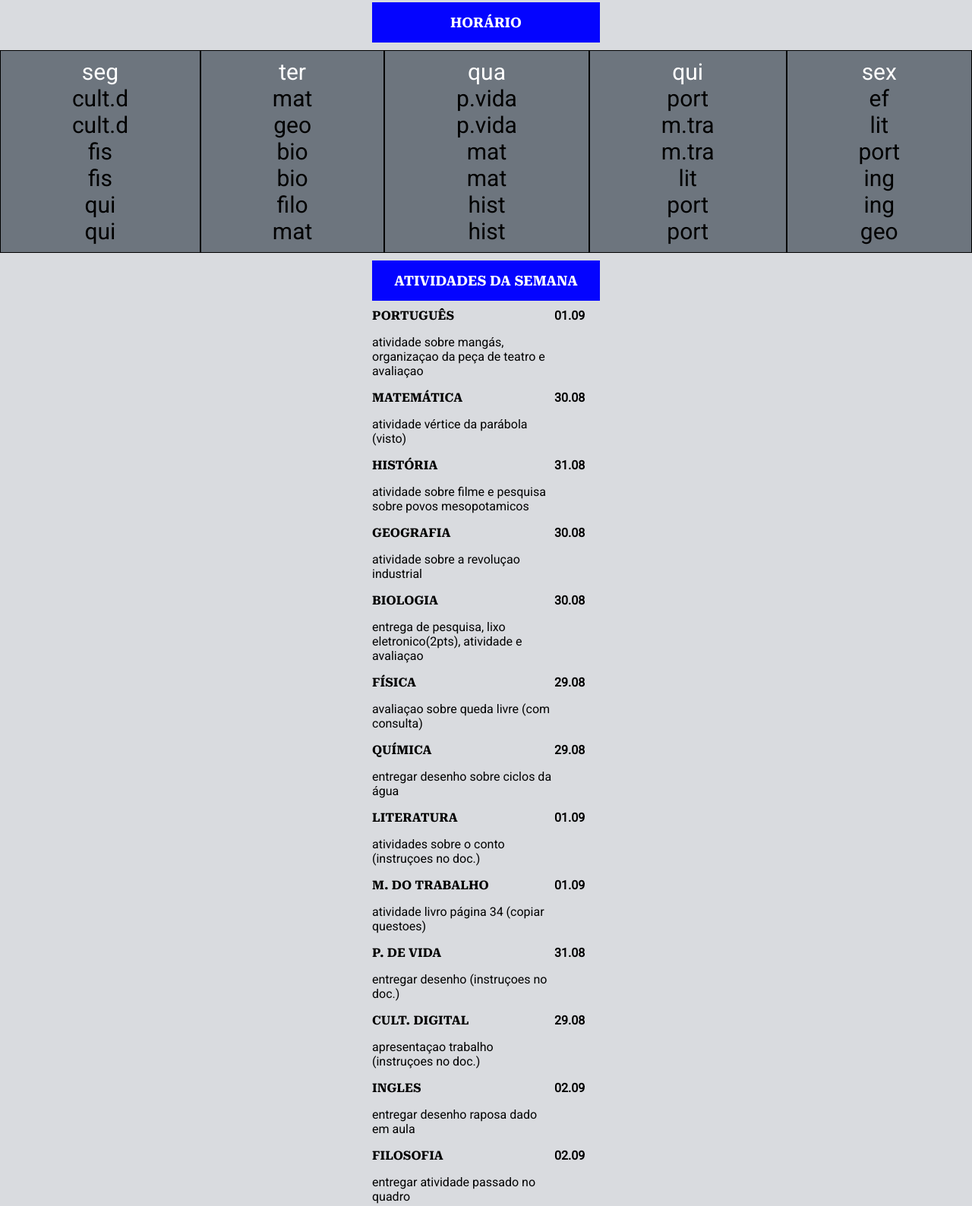
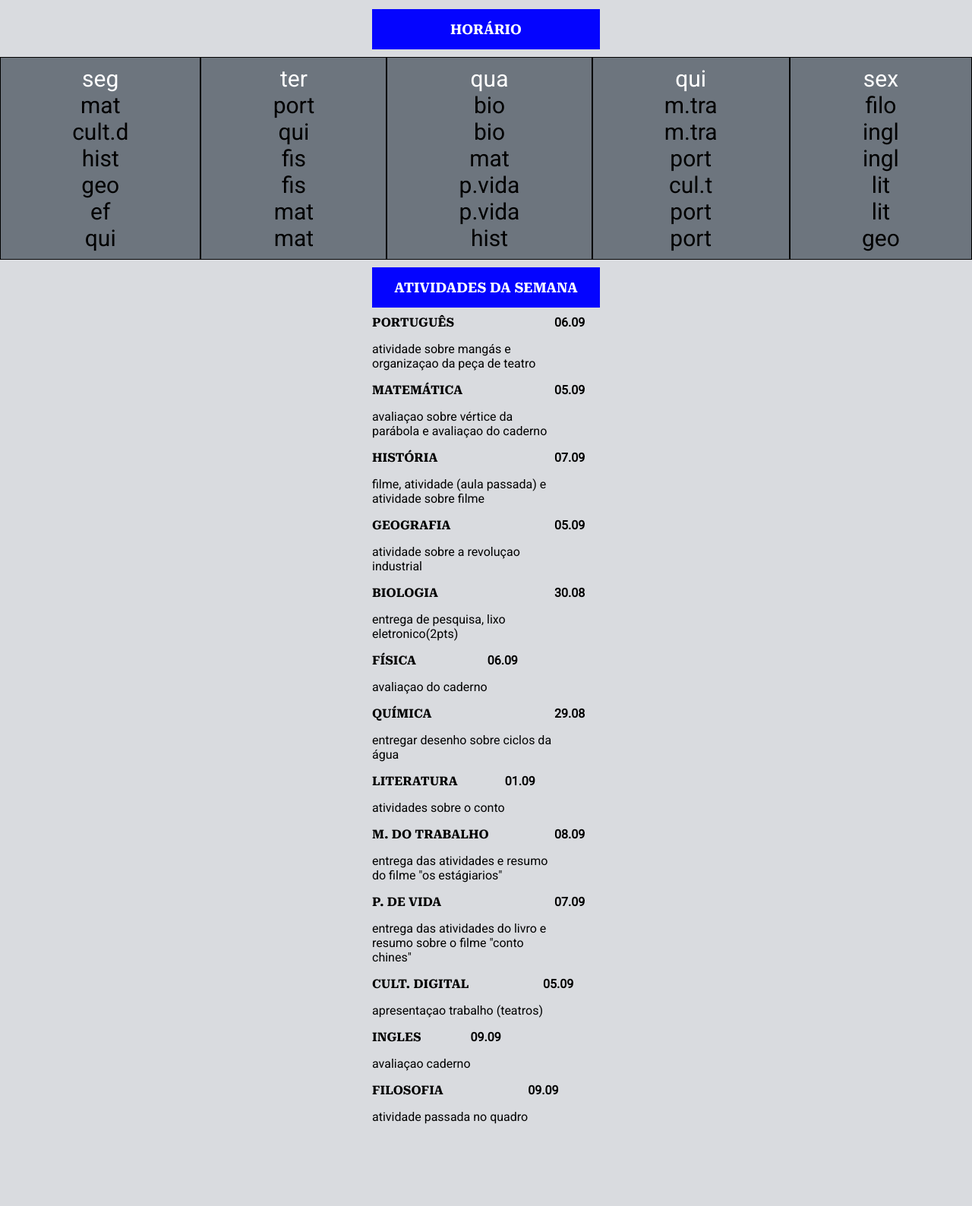
Before and after one commit to natbg0/Riachuelo105, a plain HTML site: page index.html in a window 1280 px wide. Shown: the part 192-1780 px from the top of the page at 76% size. After the commit the page ends 1688 px from the top, so only its background shows below. Drawn offline with Linux system fonts and the light colour scheme.

Commit message:
Add files via upload

```diff
--- a/index.html
+++ b/index.html
@@ -118,43 +118,43 @@
 
      <div id="item">seg
        <blockquote contenteditable="true">
+     <p>mat</p>
      <p>cult.d</p>
-     <p>cult.d</p>
-     <p>fis</p>
-     <p>fis</p>
-     <p>qui</p>
+     <p>hist</p>
+     <p>geo</p>
+     <p>ef</p>
      <p>qui</p>
        </blockquote>
      </div>
 
      <div id="item">ter
        <blockquote contenteditable="true">
+     <p>port</p>
+     <p>qui</p>
+     <p>fis</p>
+     <p>fis</p>
      <p>mat</p>
-     <p>geo</p>
-     <p>bio</p>
-     <p>bio</p>
-     <p>filo</p>
      <p>mat</p>
        </blockquote>
      </div>
 
      <div id="item">qua
        <blockquote contenteditable="true">
+     <p>bio</p>
+     <p>bio</p>
+     <p>mat</p>
      <p>p.vida</p>
      <p>p.vida</p>
-     <p>mat</p>
-     <p>mat</p>
-     <p>hist</p>
      <p>hist</p>
        </blockquote>
      </div>
 
      <div id="item">qui
        <blockquote contenteditable="true">
-     <p>port</p>
      <p>m.tra</p>
      <p>m.tra</p>
-     <p>lit</p>
+     <p>port</p>
+     <p>cul.t</p>
      <p>port</p>
      <p>port</p>
        </blockquote>
@@ -162,11 +162,11 @@
 
      <div id="item">sex
        <blockquote contenteditable="true">
-     <p>ef</p>
+     <p>filo</p>
+     <p>ingl</p>
+     <p>ingl</p>
      <p>lit</p>
-     <p>port</p>
-     <p>ing</p>
-     <p>ing</p>
+     <p>lit</p>
      <p>geo</p>
          </blockquote>
      </div>
@@ -183,14 +183,14 @@
            <h3>português</h3>
            <blockquote contenteditable="true">
            <p class="description">
-            atividade sobre mangás, organizaçao da peça de teatro e avaliaçao
+            atividade sobre mangás e organizaçao da peça de teatro
            </p>
            </blockquote>
          </div>
 
          <blockquote contenteditable="true">
          <strong class="prazo">
-           01.09
+           06.09
          </strong>
          </blockquote>
        </li>
@@ -201,14 +201,14 @@
            <h3>matemática</h3>
            <blockquote contenteditable="true">
            <p class="description">
-            atividade vértice da parábola (visto)
+            avaliaçao sobre vértice da parábola e avaliaçao do caderno
            </p>
            </blockquote>
          </div>
 
          <blockquote contenteditable="true">
          <strong class="prazo">
-           30.08
+           05.09
          </strong>
          </blockquote>
       </li>
@@ -219,14 +219,14 @@
           <h3>história</h3>
           <blockquote contenteditable="true">
           <p class="description">
-           atividade sobre filme e pesquisa sobre povos mesopotamicos
+           filme, atividade (aula passada) e atividade sobre filme
           </p>
           </blockquote>
         </div>
 
         <blockquote contenteditable="true">
         <strong class="prazo">
-          31.08
+          07.09
         </strong>
         </blockquote>
      </li>
@@ -244,7 +244,7 @@
 
        <blockquote contenteditable="true">
        <strong class="prazo">
-         30.08
+         05.09
        </strong>
        </blockquote>
       </li>
@@ -255,7 +255,7 @@
          <h3>biologia</h3>
          <blockquote contenteditable="true">
          <p class="description">
-           entrega de pesquisa, lixo eletronico(2pts), atividade e avaliaçao
+           entrega de pesquisa, lixo eletronico(2pts)
          </p>
          </blockquote>
        </div>
@@ -273,14 +273,14 @@
           <h3>física</h3>
           <blockquote contenteditable="true">
           <p class="description">
-            avaliaçao sobre queda livre (com consulta)
+            avaliaçao do caderno
           </p>
           </blockquote>
         </div>
 
         <blockquote contenteditable="true">
          <strong class="prazo">
-          29.08
+          06.09
          </strong>
          </blockquote>
        </li>
@@ -309,7 +309,7 @@
          <h3>literatura</h3>
          <blockquote contenteditable="true">
          <p class="description">
-           atividades sobre o conto (instruçoes no doc.)
+           atividades sobre o conto
          </p>
          </blockquote>
        </div>
@@ -327,14 +327,14 @@
           <h3>m. do trabalho</h3>
           <blockquote contenteditable="true">
           <p class="description">
-            atividade livro página 34 (copiar questoes)
+            entrega das atividades e resumo do filme "os estágiarios"
           </p>
           </blockquote>
         </div>
 
         <blockquote contenteditable="true">
          <strong class="prazo">
-          01.09
+          08.09
          </strong>
         </blockquote>
      </li>
@@ -345,14 +345,14 @@
         <h3>p. de vida</h3>
         <blockquote contenteditable="true">
         <p class="description">
-          entregar desenho (instruçoes no doc.)
+          entrega das atividades do livro e resumo sobre o filme "conto chines"
         </p>
         </blockquote>
       </div>
 
       <blockquote contenteditable="true">
        <strong class="prazo">
-        31.08
+        07.09
        </strong>
        </blockquote>
      </li>
@@ -364,14 +364,14 @@
         <h3>cult. digital</h3>
         <blockquote contenteditable="true">
         <p class="description">
-          apresentaçao trabalho (instruçoes no doc.)
+          apresentaçao trabalho (teatros)
         </p>
         </blockquote>
       </div>
 
       <blockquote contenteditable="true">
        <strong class="prazo">
-        29.08
+        05.09
        </strong>
        </blockquote>
      </li>
@@ -382,14 +382,14 @@
         <h3>ingles</h3>
         <blockquote contenteditable="true">
         <p class="description">
-          entregar desenho raposa dado em aula
+          avaliaçao caderno
         </p>
         </blockquote>
       </div>
 
       <blockquote contenteditable="true">
        <strong class="prazo">
-        02.09
+        09.09
        </strong>
        </blockquote>
      </li>
@@ -399,14 +399,14 @@
           <h3>filosofia</h3>
           <blockquote contenteditable="true">
           <p class="description">
-            entregar atividade passado no quadro
+            atividade passada no quadro
           </p>
           </blockquote>
         </div>
 
         <blockquote contenteditable="true">
          <strong class="prazo">
-          02.09
+          09.09
          </strong>
          </blockquote>
        </li>
--- a/style.css
+++ b/style.css
@@ -63,7 +63,7 @@
 
    .conteiner-grid {
     display: grid;
-     grid-template-columns: auto auto auto auto auto;
+     grid-template-columns:auto auto auto auto auto;
   }
 
    .conteiner-grid > div {
@@ -116,7 +116,7 @@ a{
 }
 
 img{
-  width: 8%;
+  width: 12%;
 }
 
 input[type="checkbox"]
```
